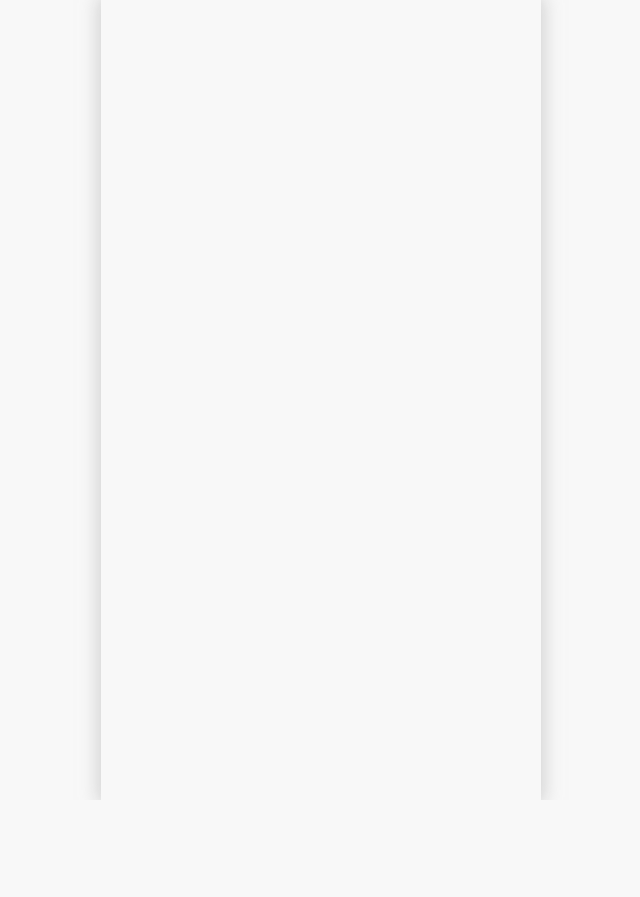
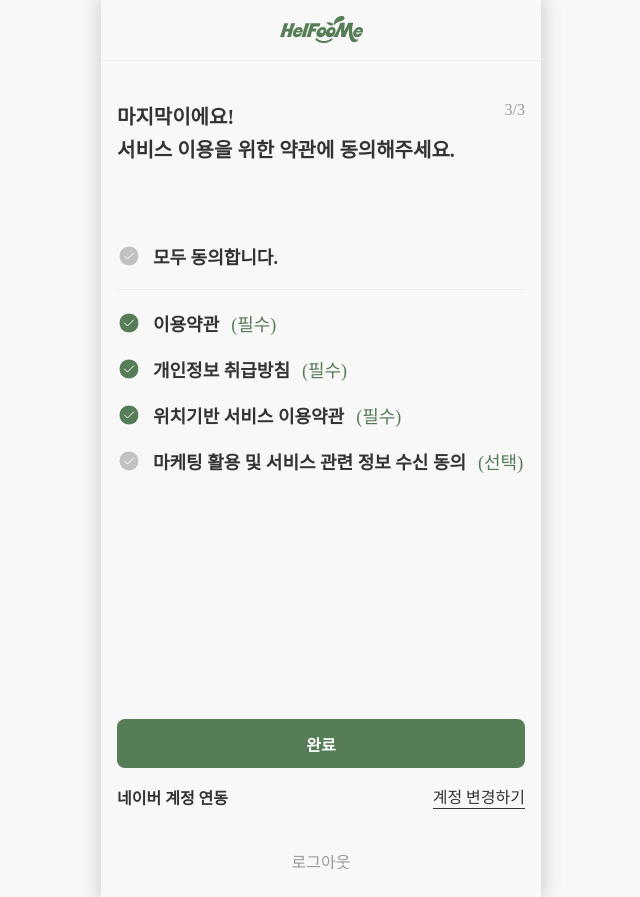
Before and after one commit to 2024-4lineton/FrontEnd, a React (Create React App) app in the folder frontend/: page /AddInfo3 in a window 1280 px wide. Before the commit this address had no page. Shown: the whole page, without its empty margins (319-959 px from the left). Before the commit the page ends 800 px from the top, so only its background shows below. Built offline with nearby package versions, Linux system fonts and the light colour scheme.

Commit message:
✨FEAT. AddInfoPage3 90%

```diff
--- a/frontend/src/App.js
+++ b/frontend/src/App.js
@@ -24,6 +24,7 @@ import SellDetail from "./pages/SellDetail";
 import MyPage from "./pages/MyPage";
 import SellList from "./pages/SellList";
 import SellerDetail from "./pages/SellerDetail";
+import AddInfoPage3 from "./pages/addInfoPage/AddInfoPage3";
 
 function App() {
   return (
@@ -42,6 +43,7 @@ function App() {
       <Route path="/Login" element={<Login />} />
       <Route path="/AddInfo1" element={<AddInfoPage1 />} />
       <Route path="/AddInfo2" element={<AddInfoPage2 />} />
+      <Route path="/AddInfo3" element={<AddInfoPage3 />} />
       <Route path="/community-popular-more" element={<CommunityPopularMore />} />
       <Route path="/community-new-more" element={<CommunityNewMore />} />
       <Route path="/business-sell-more" element={<BusinessSellMore />} />
--- a/frontend/src/entities/addInfo/AddInfoFrame.js
+++ b/frontend/src/entities/addInfo/AddInfoFrame.js
@@ -1,7 +1,15 @@
 import { useState } from "react";
 import AddInfoHeader from "./AddInfoHeader";
 import AddInfoNextButton from "./AddInfoNextButton";
-import { AddInfoExplainText, AddInfoFooter, AddInfoPageNumber, AddInfoTitleContainer, AddInfoTitleText, AddInfoTitleTextContainer, AddInfoWrapper } from "./AddInfoStyle";
+import {
+  AddInfoExplainText,
+  AddInfoFooter,
+  AddInfoPageNumber,
+  AddInfoTitleContainer,
+  AddInfoTitleText,
+  AddInfoTitleTextContainer,
+  AddInfoWrapper,
+} from "./AddInfoStyle";
 import { useLocation } from "react-router-dom";
 import AccountModify from "./AccountModify";
 import LogOut from "./LogOut";
@@ -10,11 +18,11 @@ export default function AddInfoFrame(props) {
   const location = useLocation();
   let pageNumber = 1;
 
-  if(location.pathname === "/AddInfo1") {
+  if (location.pathname === "/AddInfo1") {
     pageNumber = 1;
-  } else if(location.pathname === "/AddInfo2") {
+  } else if (location.pathname === "/AddInfo2") {
     pageNumber = 2;
-  } else if(location.pathname === "/AddInfo3") {
+  } else if (location.pathname === "/AddInfo3") {
     pageNumber = 3;
   }
 
@@ -24,19 +32,34 @@ export default function AddInfoFrame(props) {
       <AddInfoWrapper>
         <AddInfoTitleContainer>
           <AddInfoTitleTextContainer>
-            <AddInfoTitleText>더 나은 서비스 이용을 위해</AddInfoTitleText>
-            <AddInfoTitleText>추가 정보를 입력해주세요.</AddInfoTitleText>
-            <AddInfoExplainText>추가정보는 마이페이지에서 수정 가능해요.</AddInfoExplainText>
+            {pageNumber === 1 || pageNumber === 2 ? (
+              <>
+                <AddInfoTitleText>더 나은 서비스 이용을 위해</AddInfoTitleText>
+                <AddInfoTitleText>추가 정보를 입력해주세요.</AddInfoTitleText>
+                <AddInfoExplainText>
+                  추가정보는 마이페이지에서 수정 가능해요.
+                </AddInfoExplainText>
+              </>
+            ) : (
+              <>
+                <AddInfoTitleText>마지막이에요!</AddInfoTitleText>
+                <AddInfoTitleText>서비스 이용을 위한 약관에 동의해주세요.</AddInfoTitleText>
+              </>
+            )}
           </AddInfoTitleTextContainer>
           <AddInfoPageNumber>{pageNumber}/3</AddInfoPageNumber>
         </AddInfoTitleContainer>
         {props.children}
         <AddInfoFooter>
-          <AddInfoNextButton allSelected={props.allSelected} pageNumber={pageNumber} click={props.nextButtonHandler} />
+          <AddInfoNextButton
+            allSelected={props.allSelected}
+            pageNumber={pageNumber}
+            click={props.nextButtonHandler}
+          />
           <AccountModify />
           <LogOut />
         </AddInfoFooter>
       </AddInfoWrapper>
     </>
-  )
+  );
 }
--- a/frontend/src/pages/addInfoPage/AddInfoPage2.js
+++ b/frontend/src/pages/addInfoPage/AddInfoPage2.js
@@ -59,7 +59,7 @@ export default function AddInfoPage2() {
   }, [selectedFood, area]);
 
   const nextButtonHandler = () => {
-    navigate("/");
+    navigate("/AddInfo3");
   }
 
   return (
--- /dev/null
+++ b/frontend/src/pages/addInfoPage/AddInfoPage3.js
@@ -0,0 +1,100 @@
+import styled from "styled-components";
+import AddInfoFrame from "../../entities/addInfo/AddInfoFrame";
+import NonCheckImg from "../../assets/AddInfo/nonCheckIcon.svg";
+import CheckedImg from "../../assets/AddInfo/checkedIcon.svg"
+import { useEffect, useState } from "react";
+import { useNavigate } from "react-router-dom";
+
+export default function AddInfoPage3() {
+  const [allAgree, setAllAgree] = useState(false);
+  // const [ToS,SetToS] = useState(true);
+  // const [privacyPolicy, setPrivacyPolicy] = useState(true);
+  // const [LBS,SetLBS] = useState(true);
+  const [marketingPolicy, setMarketingPolicy] = useState(false);
+  const navigate = useNavigate();
+
+  const selectAllAgree = () => {
+    setAllAgree(prev => !prev);
+  }
+
+  useEffect(() => {
+    if(allAgree) {
+      setMarketingPolicy(true);
+    } else {
+      setMarketingPolicy(false);
+    }
+  }, [allAgree]);
+
+  const nextButtonHandler = () => {
+    navigate("/");
+  }
+
+  return (
+    <AddInfoFrame allSelected nextButtonHandler={nextButtonHandler}>
+      <TermsContainer>
+        <TermsTextContainer>
+          {allAgree ? <img src={CheckedImg} alt="checkImg" onClick={selectAllAgree} /> : <img src={NonCheckImg} alt="checkImg" onClick={selectAllAgree} />}
+          <TermsText>모두 동의합니다.</TermsText>
+        </TermsTextContainer>
+        <div style={{height: "1px", backgroundColor: "#EEE"}} />
+        <TermsTextContainer>
+          {/* {ToS ? <img src={CheckedImg} alt="checkImg" /> : <img src={NonCheckImg} alt="checkImg" />} */}
+          <img src={CheckedImg} alt="checkImg" />
+          <TermsText>이용약관</TermsText>
+          <OptionalText>(필수)</OptionalText>
+        </TermsTextContainer>
+        <TermsTextContainer>
+          {/* {privacyPolicy ? <img src={CheckedImg} alt="checkImg" /> : <img src={NonCheckImg} alt="checkImg" />} */}
+          <img src={CheckedImg} alt="checkImg" />
+          <TermsText>개인정보 취급방침</TermsText>
+          <OptionalText>(필수)</OptionalText>
+        </TermsTextContainer>
+        <TermsTextContainer>
+          {/* {LBS ? <img src={CheckedImg} alt="checkImg" /> : <img src={NonCheckImg} alt="checkImg" />} */}
+          <img src={CheckedImg} alt="checkImg" />
+          <TermsText>위치기반 서비스 이용약관</TermsText>
+          <OptionalText>(필수)</OptionalText>
+        </TermsTextContainer>
+        <TermsTextContainer>
+          {marketingPolicy ? <img src={CheckedImg} alt="checkImg" /> : <img src={NonCheckImg} alt="checkImg" />}
+          <TermsText>마케팅 활용 및 서비스 관련 정보 수신 동의</TermsText>
+          <OptionalText>(선택)</OptionalText>
+        </TermsTextContainer>
+      </TermsContainer>
+    </AddInfoFrame>
+  )
+}
+
+const TermsContainer = styled.div`
+  margin-top: 5rem;
+  display: flex;
+  flex-direction: column;
+  gap: 1.25rem;
+  margin-bottom: 60%;
+`
+
+const TermsTextContainer = styled.div`
+  display: flex;
+  align-items: center;
+  gap: 0.75rem;
+`
+
+const TermsText = styled.p`
+  margin: 0;
+  color: #333;
+  font-family: Pretendard;
+  font-size: 1.125rem;
+  font-style: normal;
+  font-weight: 600;
+  line-height: normal;
+`
+
+const OptionalText = styled.p`
+  color: #577D58;
+  font-family: Pretendard;
+  font-size: 1.125rem;
+  font-style: normal;
+  font-weight: 400;
+  line-height: normal;
+  margin: 0;
+`
```
Also changed, not shown: frontend/src/assets/AddInfo/checkedIcon.svg (added), frontend/src/assets/AddInfo/nonCheckIcon.svg (added).
